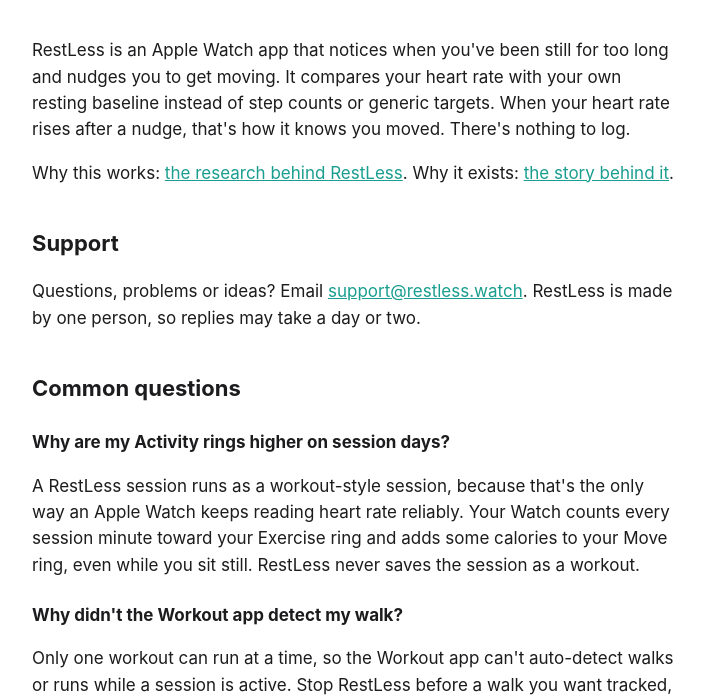
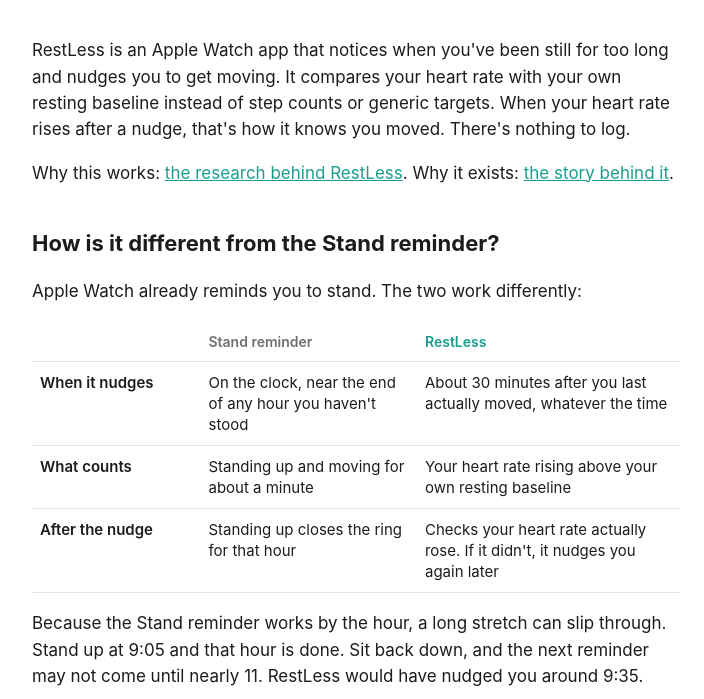
Before and after one commit to g302ge77/restless-site, a plain HTML site: page index.html in a window 1280 px wide. Shown: the part 253-952 px from the top of the page, without its empty margins (284-988 px from the left). Drawn offline with Linux system fonts and the light colour scheme.

Commit message:
Add Stand reminder comparison to home page
Co-Authored-By: Claude Opus 5.5 <noreply@anthropic.com>

```diff
--- a/index.html
+++ b/index.html
@@ -18,6 +18,38 @@
   <p>RestLess is an Apple Watch app that notices when you've been still for too long and nudges you to get moving. It compares your heart rate with your own resting baseline instead of step counts or generic targets. When your heart rate rises after a nudge, that's how it knows you moved. There's nothing to log.</p>
 
   <p>Why this works: <a href="research.html">the research behind RestLess</a>. Why it exists: <a href="about.html">the story behind it</a>.</p>
+
+  <h2>How is it different from the Stand reminder?</h2>
+  <p>Apple Watch already reminds you to stand. The two work differently:</p>
+
+  <div class="compare">
+    <table>
+      <thead>
+        <tr><th></th><th>Stand reminder</th><th>RestLess</th></tr>
+      </thead>
+      <tbody>
+        <tr>
+          <th scope="row">When it nudges</th>
+          <td>On the clock, near the end of any hour you haven't stood</td>
+          <td>About 30 minutes after you last actually moved, whatever the time</td>
+        </tr>
+        <tr>
+          <th scope="row">What counts</th>
+          <td>Standing up and moving for about a minute</td>
+          <td>Your heart rate rising above your own resting baseline</td>
+        </tr>
+        <tr>
+          <th scope="row">After the nudge</th>
+          <td>Standing up closes the ring for that hour</td>
+          <td>Checks your heart rate actually rose. If it didn't, it nudges you again later</td>
+        </tr>
+      </tbody>
+    </table>
+  </div>
+
+  <p>Because the Stand reminder works by the hour, a long stretch can slip through. Stand up at 9:05 and that hour is done. Sit back down, and the next reminder may not come until nearly 11. RestLess would have nudged you around 9:35.</p>
+  <p>Standing up also isn't quite the same as moving. In one study, standing breaks didn't improve blood sugar after a meal, but short walking breaks did (<a href="research.html">see the research</a>). That's why RestLess waits for your heart rate to rise.</p>
+  <p>The trade-off: the Stand reminder works all day with nothing to do, while RestLess runs only during a session you start, and uses more battery while it does. You can happily use both.</p>
 
   <h2>Support</h2>
   <p>Questions, problems or ideas? Email <a href="mailto:support@restless.watch">support@restless.watch</a>. RestLess is made by one person, so replies may take a day or two.</p>
--- a/style.css
+++ b/style.css
@@ -50,3 +50,10 @@ footer {
   font-size: 14px;
   text-align: center;
 }
+
+.compare { overflow-x: auto; margin: 16px 0; }
+.compare table { width: 100%; border-collapse: collapse; font-size: 15px; line-height: 1.4; }
+.compare th, .compare td { text-align: left; vertical-align: top; padding: 10px 8px; border-bottom: 1px solid var(--rule); }
+.compare thead th { font-size: 14px; color: var(--muted); font-weight: 600; }
+.compare thead th:last-child { color: var(--accent); }
+.compare tbody th { font-weight: 600; width: 26%; }
```
